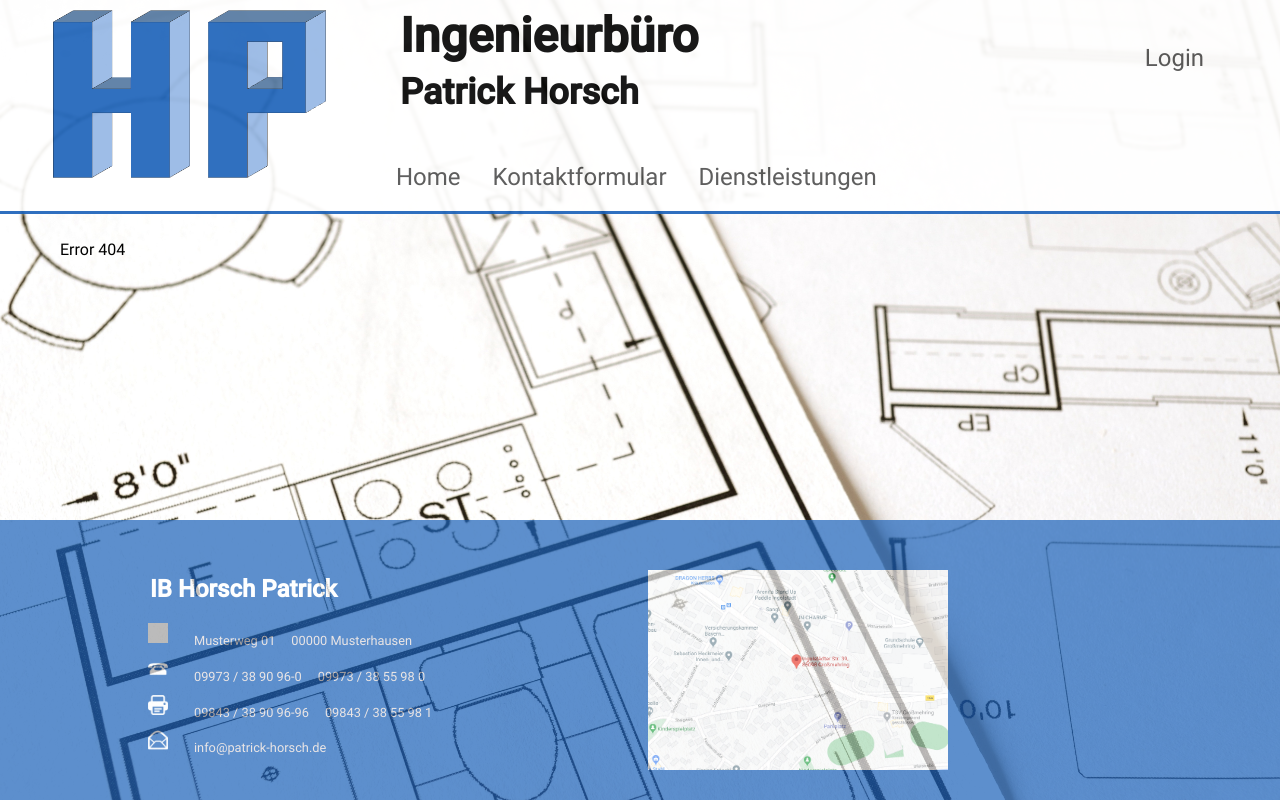
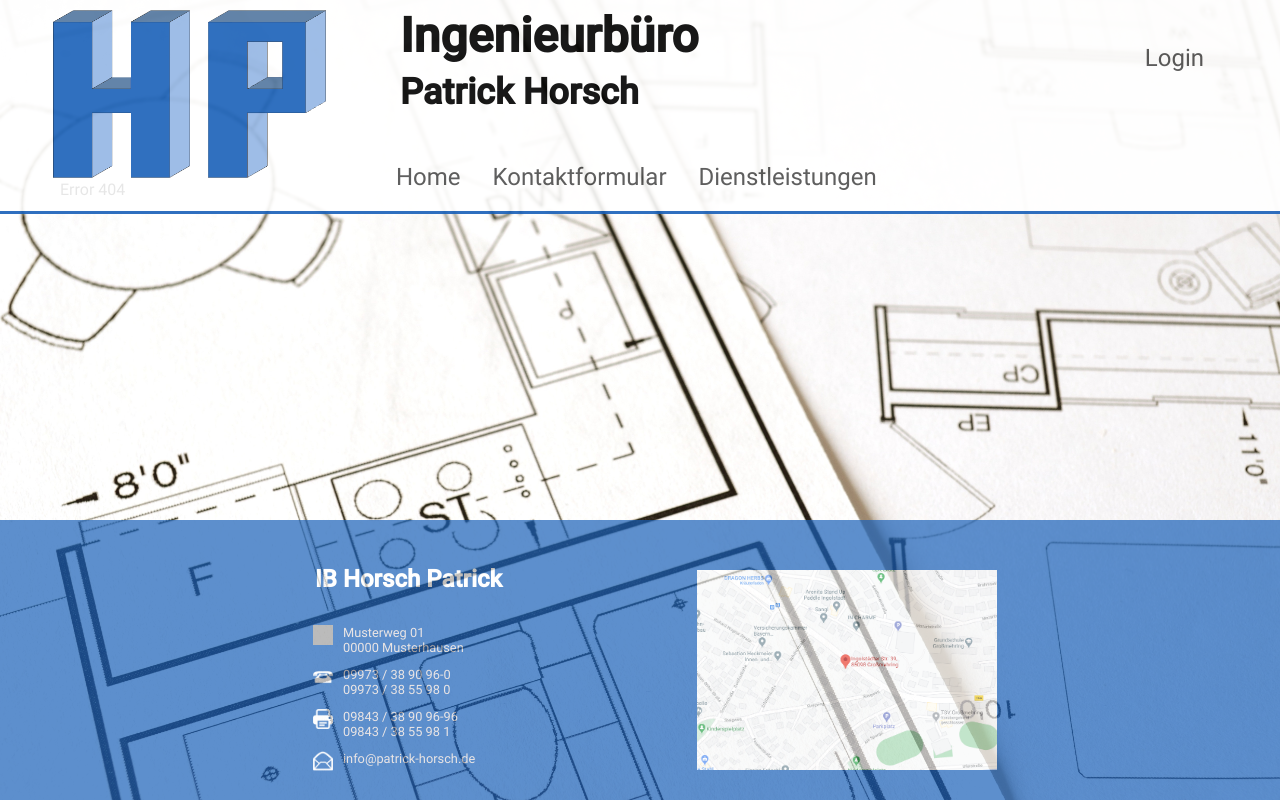
Before and after one commit to fh-erfurt/Dyn.WebProg-ChriMaMi, a PHP site: page /index.php?p=design-index in a window 1280 px wide; the page is wider, and only the part inside the window is pictured. Run offline with PHP 8.4, Linux system fonts and the light colour scheme; grey boxes are pictures that could not be loaded.

Commit message:
Footer fix with new design.

```diff
--- a/src/assets/design/design-index.css
+++ b/src/assets/design/design-index.css
@@ -1,8 +1,8 @@
 :root
 {
     --headcolor: #1960B8;
-    --headsize: 150px;
-    --headlogosize: 80px;
+    --headsize: 90px;
+    --headlogosize: 60px;
 }
 
 body {
@@ -114,7 +114,8 @@ nav .navigation a {
 }
 
 footer{
-    display:block;
+    display:flex;
+    justify-content: center;
     position: absolute;
     width:100%;
     height: 280px;
@@ -125,25 +126,32 @@ footer{
     padding: 0;
 
 }
+
+footer section{
+    width: 750px;
+    justify-content: space-around;
+}
+
+
 footer ul{
-    display:flex;
     width:100%;
+    list-style-type: none;
     max-width:1440px;
+    padding-bottom: 12px;
     text-align:left;
     margin: 0px auto;
 
 }
 footer ul li{
-    display:flex;
     font-size:0.8em;
-    line-height:2.8em;
+    line-height:15px;
     color:#E2DBDB;
     padding:0em 0.625em 0em 0.625em;
 
 }
 footer ul h2{
     color:#FFFFFF;
-    padding: 0px 20px 0px 10px;
+    padding-left: 10px;
 }
 footer ul li img{
     display: inline-block;
@@ -152,37 +160,25 @@ footer ul li img{
     float: left;
     padding-right: 10px;
 }
-#map {
-    height: 200px;
-    width: 400px;
-}
 
 .left{
-    width: 32%;
     float: left;
     background:var(--headcolor);
-    margin-left: 100px;
-    margin-top: 35px;
-    top: 0;
-    box-sizing: border-box;
+    margin-top: 25px;
 }
 
 .right {
-    width: 20%;
-    float: left;
+    float: right;
     background:var(--headcolor);
-    margin-left: 90px;
     margin-top: 50px;
-    top: 0;
-    box-sizing: border-box;
 }
 
 .right img{
     display: inline-block;
     width: 300px;
     height: 200px;
-    float: left;
 }
+
 
 .mainArticle
 {
```
